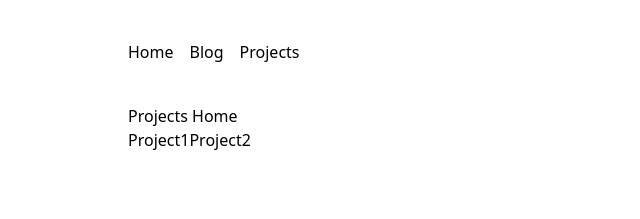
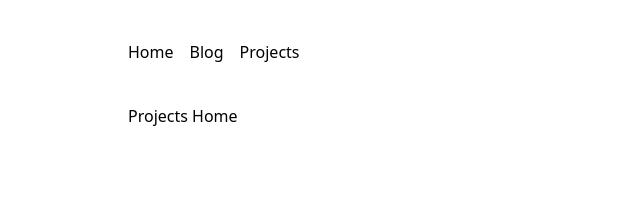
Before and after one commit to minsiklee01/minblog, a Next.js app: page /projects in a window 1280 px wide. Shown: the top 219 px of the page, without its empty margins (0-640 px from the left). Built offline with nearby package versions, Linux system fonts and the light colour scheme.

Commit message:
fix not a module

```diff
--- /dev/null
+++ b/src/app/blog/[slug]/page.tsx
@@ -0,0 +1,3 @@
+export default function BlogPostPage({ params }: { params: { slug: string } }) {
+  return <div>Post: {params.slug}</div>
+}
--- a/src/app/projects/page.tsx
+++ b/src/app/projects/page.tsx
@@ -1,11 +1,11 @@
-import Link from 'next/link'
+// import Link from 'next/link'
 export default function Page() {
   return(
     <div>
       <h1>Projects Home</h1>
       <p>
-        <Link href={``}>Project1</Link>
-        <Link href={``}>Project2</Link>
+        {/* <Link href={``}>Project1</Link>
+        <Link href={``}>Project2</Link> */}
       </p>
     </div>
 
```
Also changed, not shown: src/app/blog/slug/page.tsx (deleted, +0 -15 lines).
